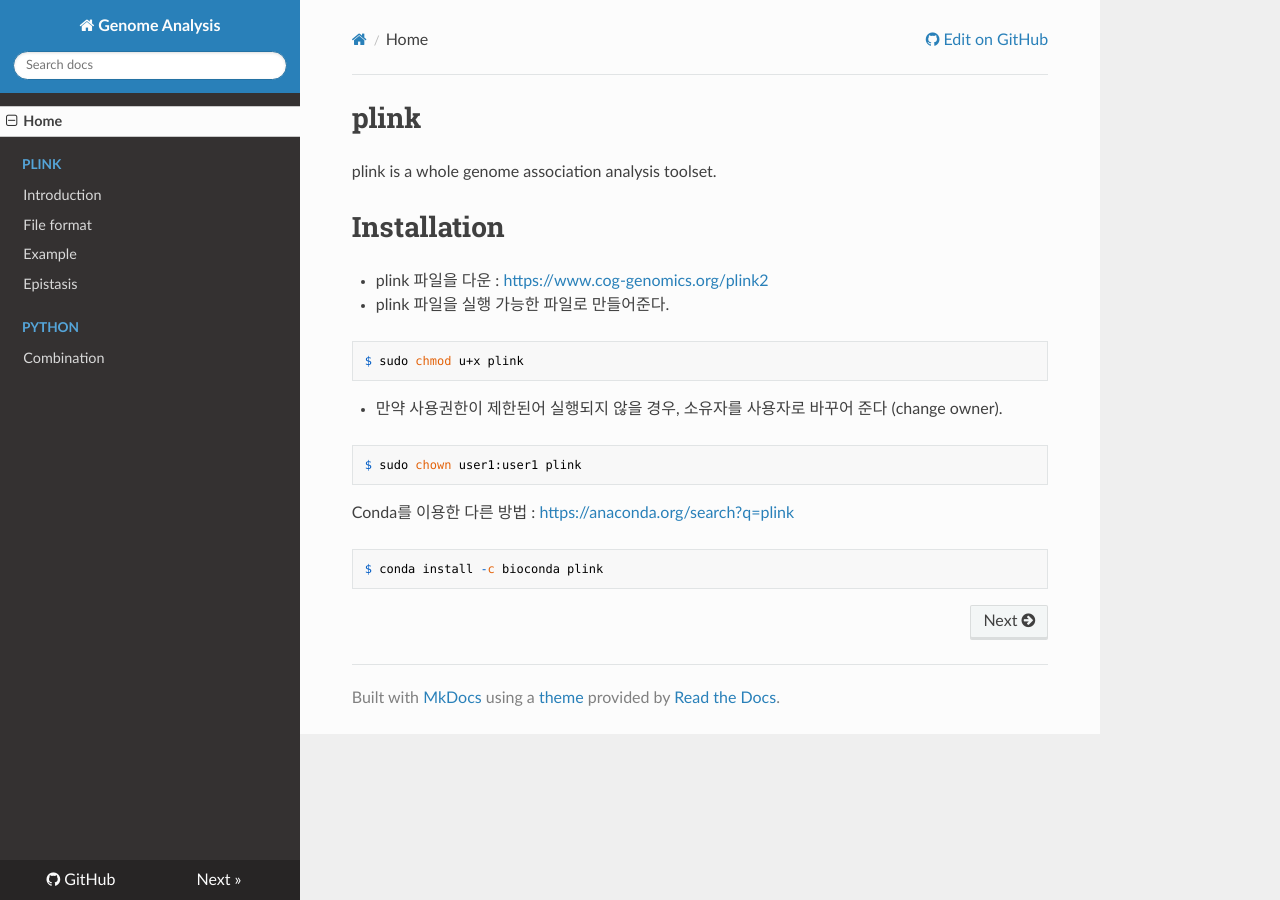
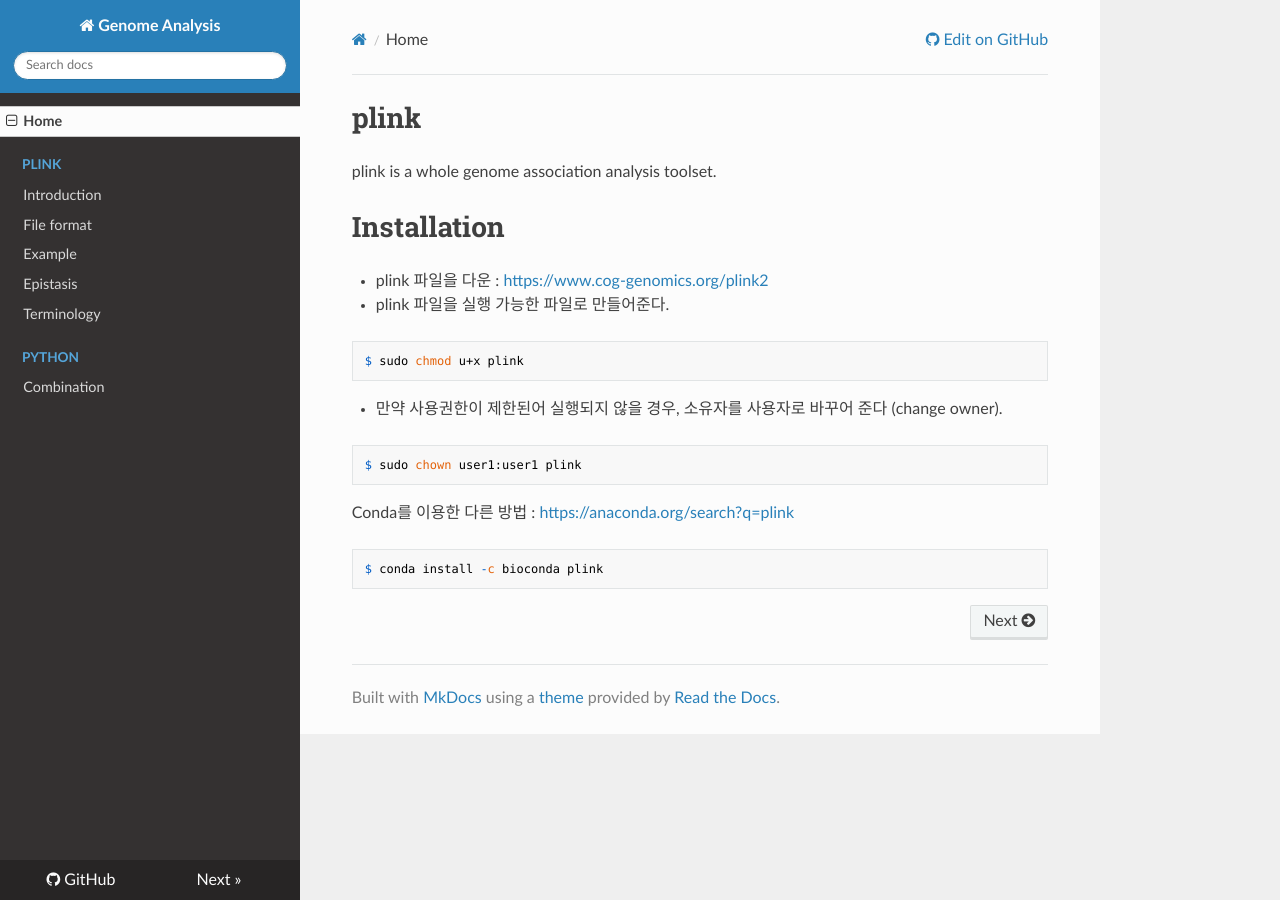
Before and after one commit to WonyoungCho/plink, an MkDocs documentation site: the page built from docs/index.md, in a window 1280 px wide. Built offline with MkDocs 1.6.1, drawn with Linux system fonts in a browser that asks for light colours; nearby versions of some CDN libraries; old or Windows-style settings are respelled for this version of MkDocs.

Commit message:
Update mkdocs.yml

```diff
--- a/mkdocs.yml
+++ b/mkdocs.yml
@@ -13,6 +13,7 @@ pages:
         - 'File format' : 'plink_fmt.md'
         - 'Example' : 'plink_ex.md'
     - Epistasis: 'epistasis.md'
+    - Terminology: 'terminology.md'
     - Python:
         - 'Combination' : 'python_combo.md'
 
```
